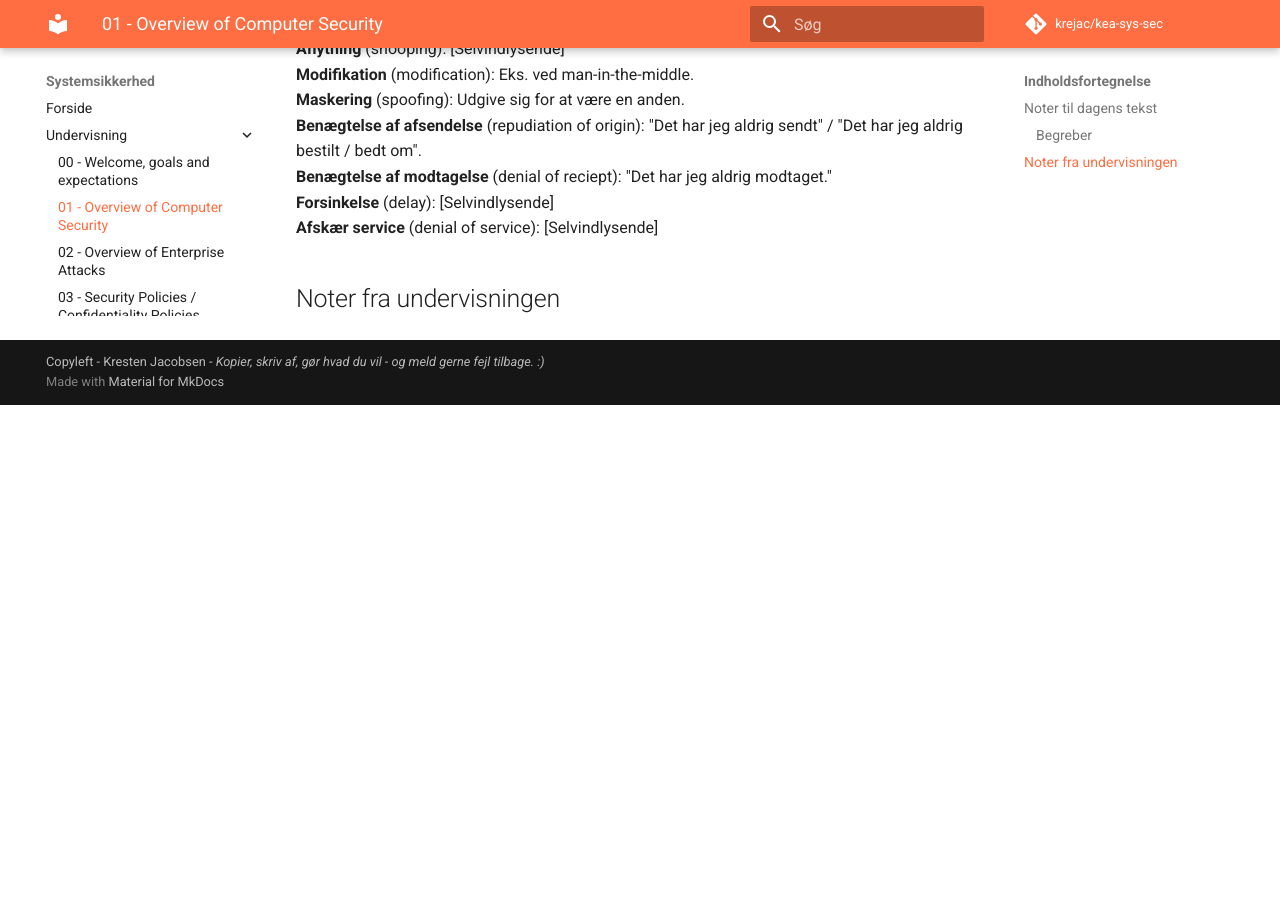
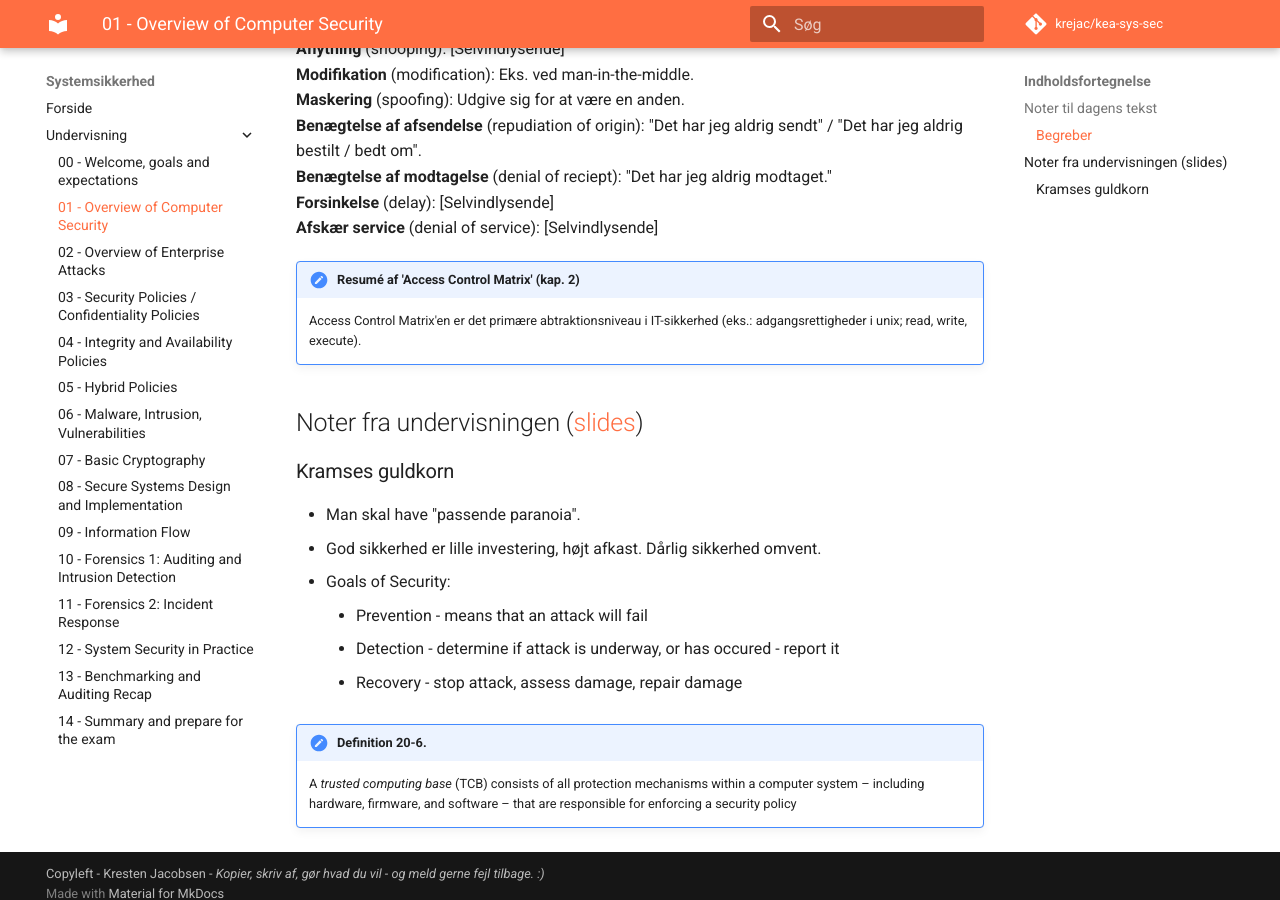
Before and after one commit to krejac/kea-sys-sec, an MkDocs documentation site: the page built from docs/undervisning/01-kursusgang.md, in a window 1280 px wide and 900 px high, scrolled down 519 px. Built offline with MkDocs 1.6.1 and Material for MkDocs 9.7.7, drawn with Linux system fonts in a browser that asks for light colours; comment, search, counter and statistics services are not loaded; before the commit the page ends 924 px from its top, so only the background shows below that; some of the changed text lies outside the part shown.

Commit message:
notes added

```diff
--- a/docs/undervisning/01-kursusgang.md
+++ b/docs/undervisning/01-kursusgang.md
@@ -18,4 +18,19 @@
 **Forsinkelse** (delay): [Selvindlysende]
 **Afskær service** (denial of service): [Selvindlysende]
 
-## Noter fra undervisningen
+!!! note "Resumé af 'Access Control Matrix' (kap. 2)"
+    Access Control Matrix'en er det primære abtraktionsniveau i IT-sikkerhed (eks.: adgangsrettigheder i unix; read, write, execute).
+
+## Noter fra undervisningen ([slides](https://github.com/kramse/security-courses/blob/master/courses/system-and-software/system-security/1-overview-computer-security.pdf))
+
+### Kramses guldkorn
+- Man skal have "passende paranoia".
+- God sikkerhed er lille investering, højt afkast. Dårlig sikkerhed omvent.
+
+- Goals of Security:
+    - Prevention - means that an attack will fail
+    - Detection - determine if attack is underway, or has occured - report it
+    - Recovery - stop attack, assess damage, repair damage
+
+!!! note  "Definition 20-6."
+    A _trusted computing base_ (TCB) consists of all protection mechanisms within a computer system – including hardware, firmware, and software – that are responsible for enforcing a security policy
```
Also changed, not shown: other parts of docs/undervisning/01-kursusgang.md (+1 -1 lines), docs/undervisning/00-kursusgang.md (+4 -5 lines).
